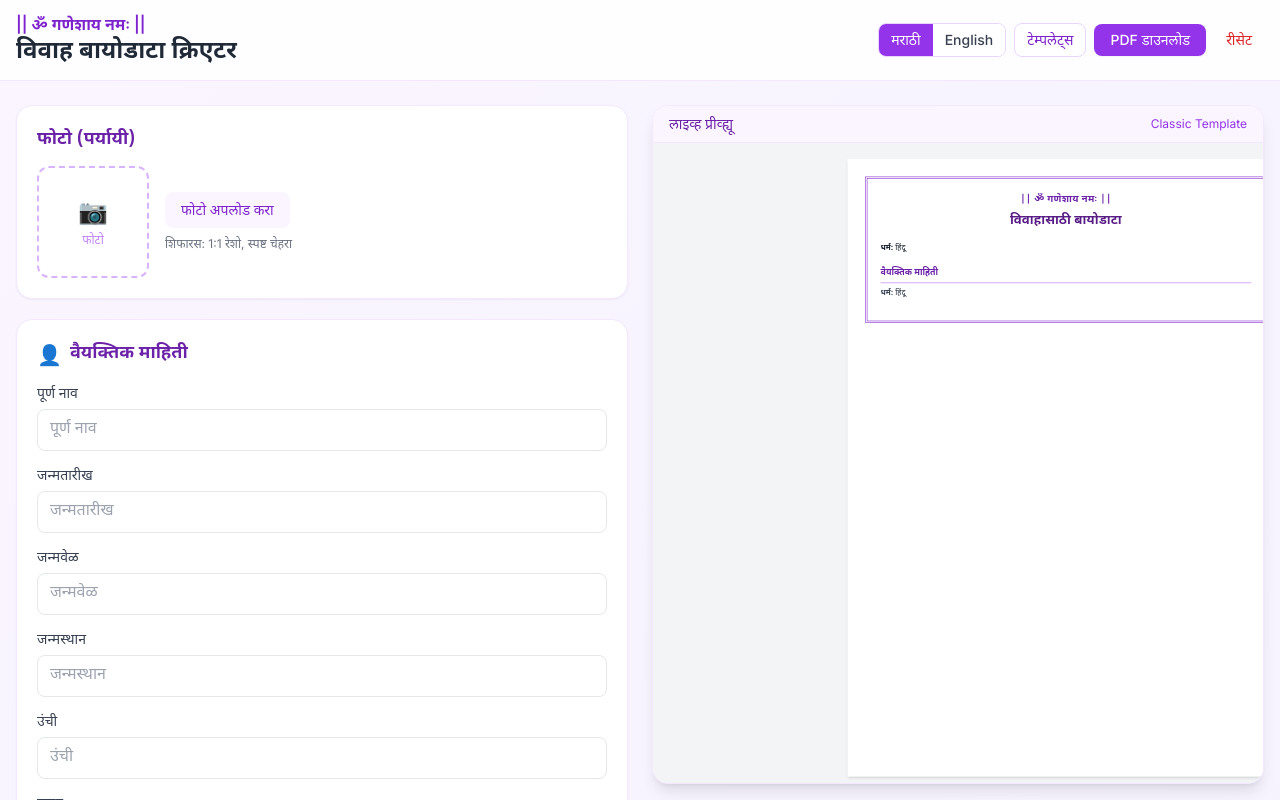
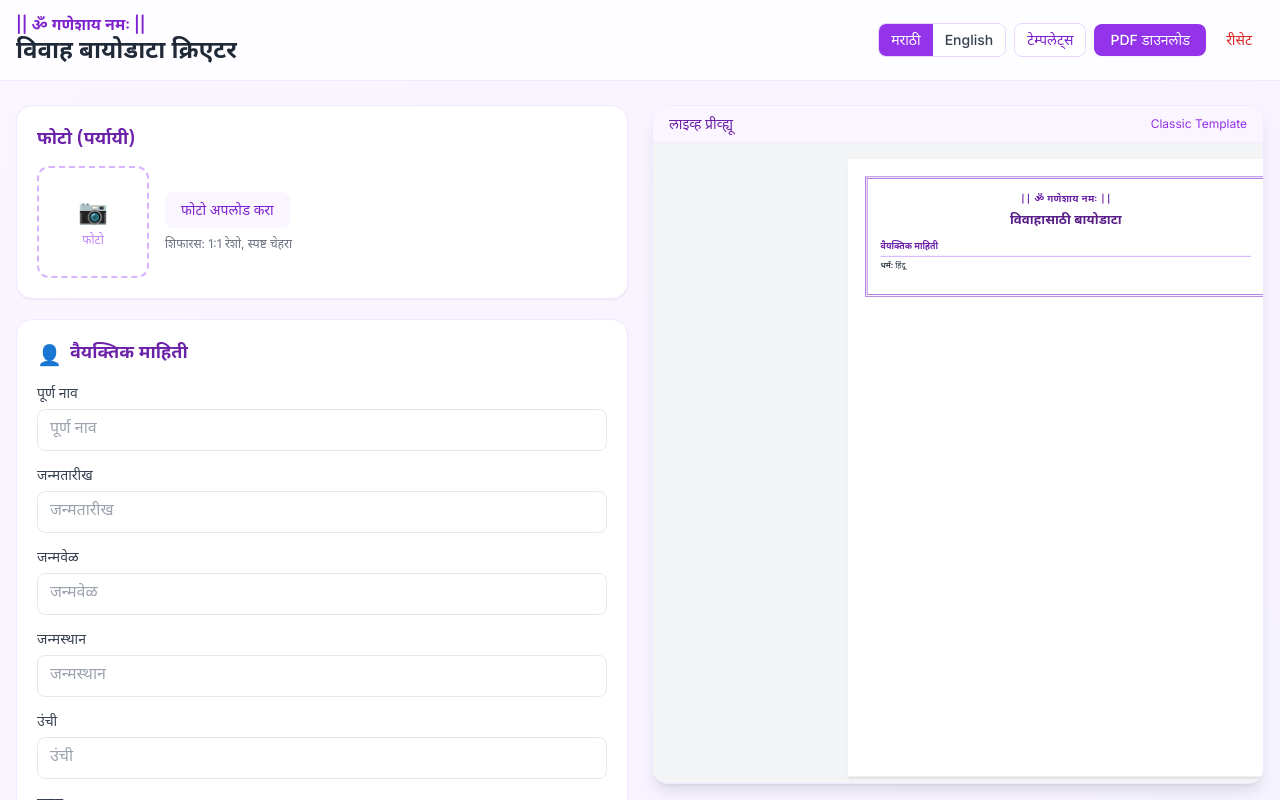
Before and after one commit to ElDorado9604/bio-data-maker, a React (Vite) app: page / in a window 1280 px wide. Shown: the top 800 px of the page. Built offline with nearby package versions, Linux system fonts and the light colour scheme.

Commit message:
Templates: single-column layout, optional photo only, multi-sibling rows

```diff
--- a/src/templates/ClassicTemplate.jsx
+++ b/src/templates/ClassicTemplate.jsx
@@ -2,11 +2,23 @@ import React from 'react'
 
 export default function ClassicTemplate({ lang, data, photo, labels }) {
   const title = lang === 'mr' ? 'विवाहासाठी बायोडाटा' : 'Marriage Biodata'
+  const siblingLabel = lang === 'mr' ? 'भाऊ-बहीण' : 'Siblings'
+
+  const renderField = (label, value) => {
+    if (!value || !String(value).trim()) return null
+    return (
+      <div className="mb-2 text-sm">
+        <span className="font-semibold text-gray-700 font-devanagari">{label}:</span>{' '}
+        <span className="text-gray-800 font-devanagari">{value}</span>
+      </div>
+    )
+  }
 
   const renderSection = (sectionKey) => {
     const sectionData = data[sectionKey]
+    if (!sectionData) return null
     const titleObj = data.sectionTitles[sectionKey]
-    const fields = Object.entries(sectionData).filter(([, v]) => v && v.trim())
+    const fields = Object.entries(sectionData).filter(([, v]) => v && String(v).trim())
     if (fields.length === 0) return null
 
     return (
@@ -14,16 +26,36 @@ export default function ClassicTemplate({ lang, data, photo, labels }) {
         <h3 className="text-base font-bold text-purple-800 border-b-2 border-purple-300 pb-1 mb-2 font-devanagari">
           {titleObj[lang]}
         </h3>
-        <div className="grid grid-cols-2 gap-x-4 gap-y-1.5 text-sm">
-          {fields.map(([field, value]) => (
-            <div key={field} className={['about', 'siblings', 'kundaliNotes', 'otherExpectations', 'address'].includes(field) ? 'col-span-2' : ''}>
-              <span className="font-semibold text-gray-700 font-devanagari">
-                {labels[sectionKey][field]?.[lang] || field}:
-              </span>{' '}
-              <span className="text-gray-800 font-devanagari">{value}</span>
-            </div>
-          ))}
+        <div>
+          {fields.map(([field, value]) =>
+            renderField(labels[sectionKey][field]?.[lang] || field, value)
+          )}
         </div>
+      </div>
+    )
+  }
+
+  const renderSiblings = () => {
+    const valid = (data.siblings || []).filter(
+      (s) => s.name || s.relation || s.maritalStatus
+    )
+    if (valid.length === 0) return null
+
+    return (
+      <div className="mb-4">
+        <h3 className="text-base font-bold text-purple-800 border-b-2 border-purple-300 pb-1 mb-2 font-devanagari">
+          {siblingLabel}
+        </h3>
+        {valid.map((s, i) => (
+          <div key={i} className="mb-2 text-sm font-devanagari">
+            <span className="font-semibold text-gray-700">
+              {lang === 'mr' ? `भाऊ/बहीण ${i + 1}` : `Sibling ${i + 1}`}:
+            </span>{' '}
+            <span className="text-gray-800">
+              {[s.name, s.relation, s.maritalStatus].filter(Boolean).join(' — ')}
+            </span>
+          </div>
+        ))}
       </div>
     )
   }
@@ -31,36 +63,30 @@ export default function ClassicTemplate({ lang, data, photo, labels }) {
   return (
     <div className="p-8 font-devanagari text-gray-900" style={{ minHeight: '297mm' }}>
       <div className="border-4 border-double border-purple-700 p-6 h-full">
-        <div className="text-center mb-6">
+        <div className="text-center mb-5">
           <p className="text-purple-800 font-semibold text-lg tracking-wide">
             || ॐ गणेशाय नमः ||
           </p>
           <h1 className="text-2xl font-bold text-purple-900 mt-2">{title}</h1>
         </div>
 
-        <div className="flex gap-6 mb-6 items-start">
-          {photo && (
+        {photo && (
+          <div className="flex justify-center mb-5">
             <img
               src={photo}
               alt="Profile"
-              className="w-32 h-40 object-cover rounded border-2 border-purple-300 shadow-sm flex-shrink-0"
+              className="w-28 h-36 object-cover rounded border-2 border-purple-300 shadow-sm"
             />
-          )}
-          <div className="flex-1">
-            {data.personal.fullName && (
-              <h2 className="text-xl font-bold text-purple-900 mb-1">
-                {data.personal.fullName}
-              </h2>
-            )}
-            <div className="text-sm space-y-1">
-              {data.personal.dob && <p><span className="font-semibold">{labels.personal.dob[lang]}:</span> {data.personal.dob}</p>}
-              {data.personal.height && <p><span className="font-semibold">{labels.personal.height[lang]}:</span> {data.personal.height}</p>}
-              {data.personal.religion && <p><span className="font-semibold">{labels.personal.religion[lang]}:</span> {data.personal.religion}{data.personal.caste ? ` / ${data.personal.caste}` : ''}</p>}
-            </div>
           </div>
-        </div>
+        )}
 
-        {['personal', 'family', 'education', 'horoscope', 'expectations', 'contact'].map(renderSection)}
+        {renderSection('personal')}
+        {renderSection('family')}
+        {renderSiblings()}
+        {renderSection('education')}
+        {renderSection('horoscope')}
+        {renderSection('expectations')}
+        {renderSection('contact')}
       </div>
     </div>
   )
--- a/src/templates/ModernTemplate.jsx
+++ b/src/templates/ModernTemplate.jsx
@@ -2,11 +2,23 @@ import React from 'react'
 
 export default function ModernTemplate({ lang, data, photo, labels }) {
   const title = lang === 'mr' ? 'विवाहासाठी बायोडाटा' : 'Marriage Biodata'
+  const siblingLabel = lang === 'mr' ? 'भाऊ-बहीण' : 'Siblings'
+
+  const renderField = (label, value) => {
+    if (!value || !String(value).trim()) return null
+    return (
+      <div className="mb-2 text-sm">
+        <span className="font-semibold text-purple-800 font-devanagari">{label}:</span>{' '}
+        <span className="text-gray-800 font-devanagari">{value}</span>
+      </div>
+    )
+  }
 
   const renderSection = (sectionKey) => {
     const sectionData = data[sectionKey]
+    if (!sectionData) return null
     const titleObj = data.sectionTitles[sectionKey]
-    const fields = Object.entries(sectionData).filter(([, v]) => v && v.trim())
+    const fields = Object.entries(sectionData).filter(([, v]) => v && String(v).trim())
     if (fields.length === 0) return null
 
     return (
@@ -14,13 +26,32 @@ export default function ModernTemplate({ lang, data, photo, labels }) {
         <h3 className="text-sm font-bold text-white bg-gradient-to-r from-purple-600 to-violet-600 px-3 py-1.5 rounded-md mb-2 font-devanagari">
           {titleObj[lang]}
         </h3>
-        <div className="grid grid-cols-2 gap-x-4 gap-y-1.5 text-sm px-1">
-          {fields.map(([field, value]) => (
-            <div key={field} className={['about', 'siblings', 'kundaliNotes', 'otherExpectations', 'address'].includes(field) ? 'col-span-2' : ''}>
-              <span className="font-semibold text-purple-800 font-devanagari">
-                {labels[sectionKey][field]?.[lang] || field}:
+        <div className="px-1">
+          {fields.map(([field, value]) =>
+            renderField(labels[sectionKey][field]?.[lang] || field, value)
+          )}
+        </div>
+      </div>
+    )
+  }
+
+  const renderSiblings = () => {
+    const valid = (data.siblings || []).filter((s) => s.name || s.relation || s.maritalStatus)
+    if (valid.length === 0) return null
+    return (
+      <div className="mb-4">
+        <h3 className="text-sm font-bold text-white bg-gradient-to-r from-purple-600 to-violet-600 px-3 py-1.5 rounded-md mb-2 font-devanagari">
+          {siblingLabel}
+        </h3>
+        <div className="px-1">
+          {valid.map((s, i) => (
+            <div key={i} className="mb-2 text-sm font-devanagari">
+              <span className="font-semibold text-purple-800">
+                {lang === 'mr' ? `भाऊ/बहीण ${i + 1}` : `Sibling ${i + 1}`}:
               </span>{' '}
-              <span className="text-gray-800 font-devanagari">{value}</span>
+              <span className="text-gray-800">
+                {[s.name, s.relation, s.maritalStatus].filter(Boolean).join(' — ')}
+              </span>
             </div>
           ))}
         </div>
@@ -41,31 +72,23 @@ export default function ModernTemplate({ lang, data, photo, labels }) {
       </div>
 
       <div className="p-7">
-        <div className="flex gap-5 mb-5 items-start">
-          {photo && (
+        {photo && (
+          <div className="flex justify-center mb-5">
             <img
               src={photo}
               alt="Profile"
-              className="w-28 h-36 object-cover rounded-lg border-2 border-purple-200 shadow flex-shrink-0"
+              className="w-28 h-36 object-cover rounded-lg border-2 border-purple-200 shadow"
             />
-          )}
-          <div className="flex-1 pt-1">
-            {data.personal.fullName && (
-              <h2 className="text-xl font-bold text-purple-900 mb-2">
-                {data.personal.fullName}
-              </h2>
-            )}
-            <div className="text-sm space-y-1 text-gray-700">
-              {data.personal.dob && <p>{labels.personal.dob[lang]}: {data.personal.dob}</p>}
-              {data.personal.height && <p>{labels.personal.height[lang]}: {data.personal.height}</p>}
-              {(data.personal.religion || data.personal.caste) && (
-                <p>{labels.personal.religion[lang]}: {data.personal.religion}{data.personal.caste ? ` / ${data.personal.caste}` : ''}</p>
-              )}
-            </div>
           </div>
-        </div>
+        )}
 
-        {['personal', 'family', 'education', 'horoscope', 'expectations', 'contact'].map(renderSection)}
+        {renderSection('personal')}
+        {renderSection('family')}
+        {renderSiblings()}
+        {renderSection('education')}
+        {renderSection('horoscope')}
+        {renderSection('expectations')}
+        {renderSection('contact')}
       </div>
     </div>
   )
```
